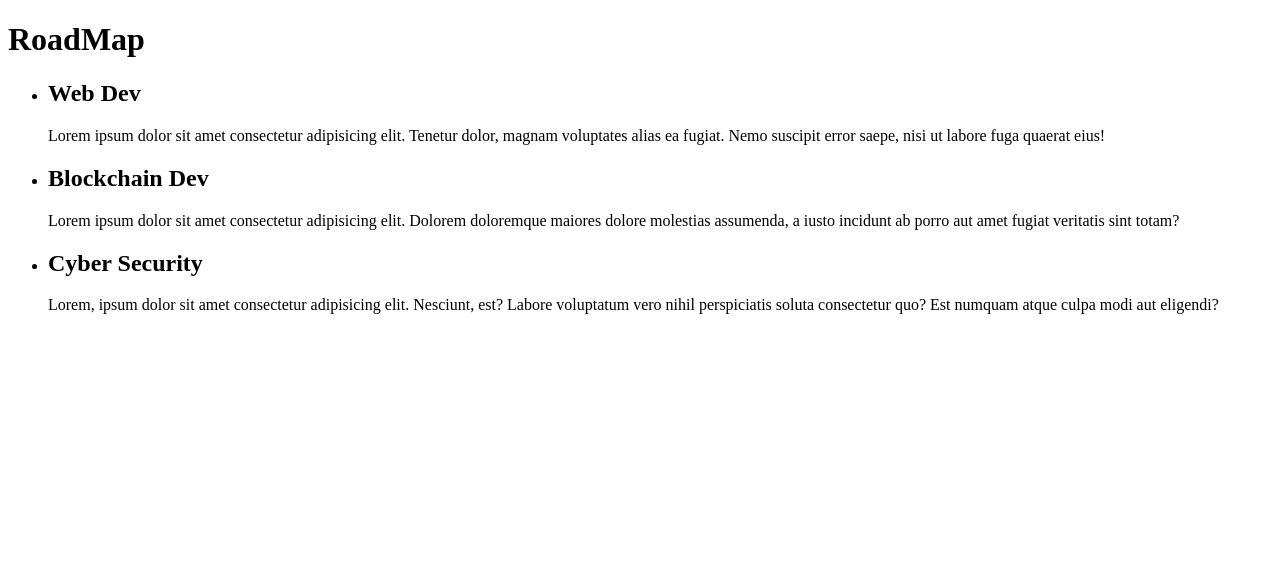
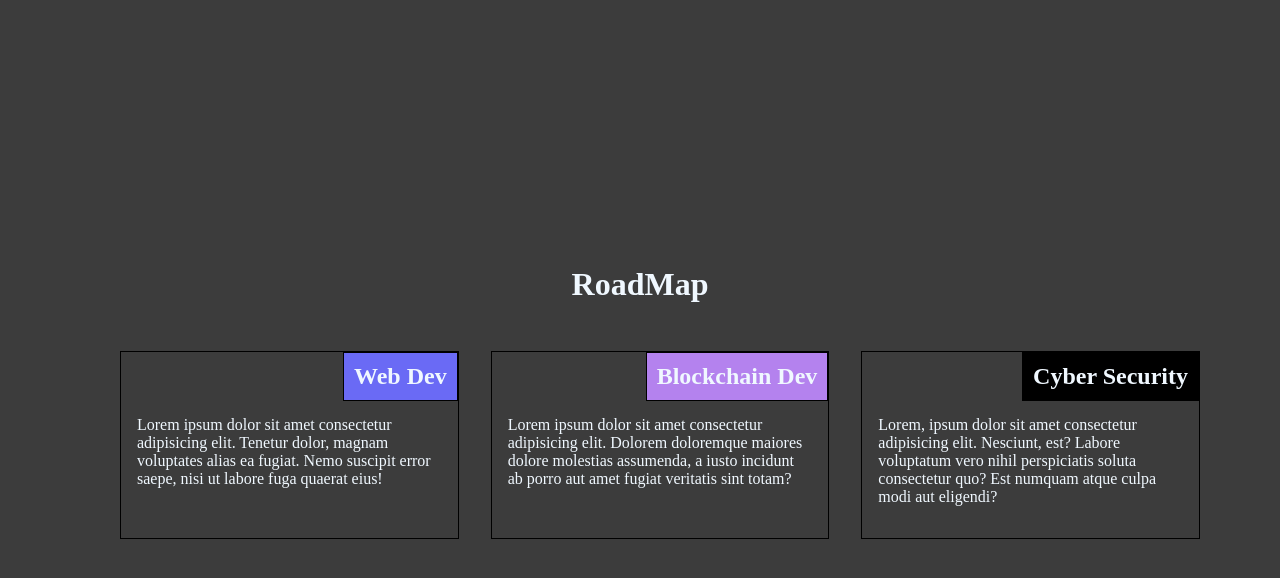
Before and after one commit to MikeMilenk/week2_HM, a website: page index.html in a window 1280 px wide. Drawn offline with Linux system fonts and the light colour scheme.

Commit message:
third commit

```diff
--- a/week2_HM.html
+++ b/index.html
@@ -5,7 +5,7 @@
     <meta name="viewport" content="width=
     , initial-scale=1.0">
     <title>My Roadmap</title>
-    <link rel="stylesheet" href="week2_HM.css"/>
+    <link rel="stylesheet" href="styles.css"/>
 </head>
 <body>
     <div class="container">
```
Also changed, not shown: styles.css (renamed from week2 _HM.css).
